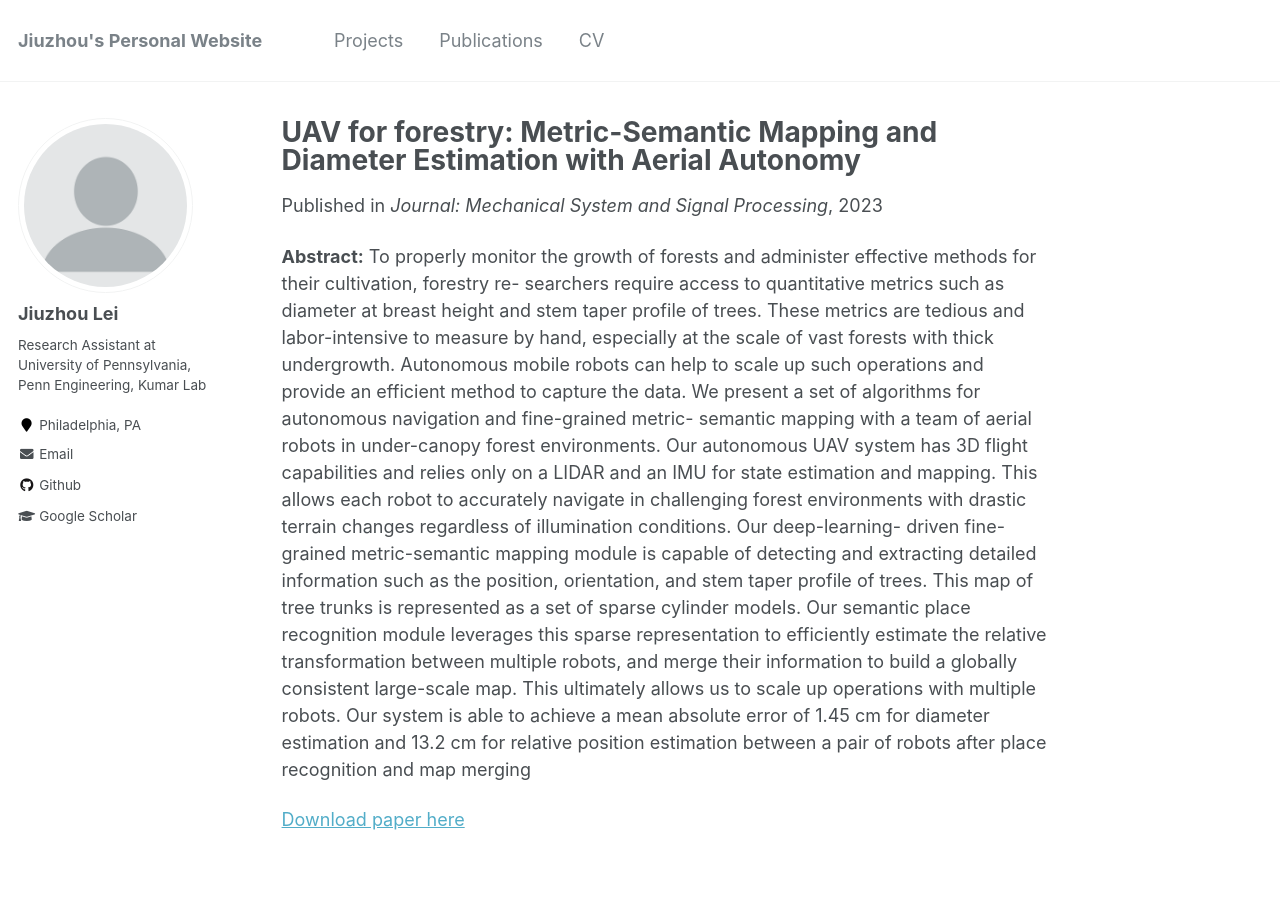
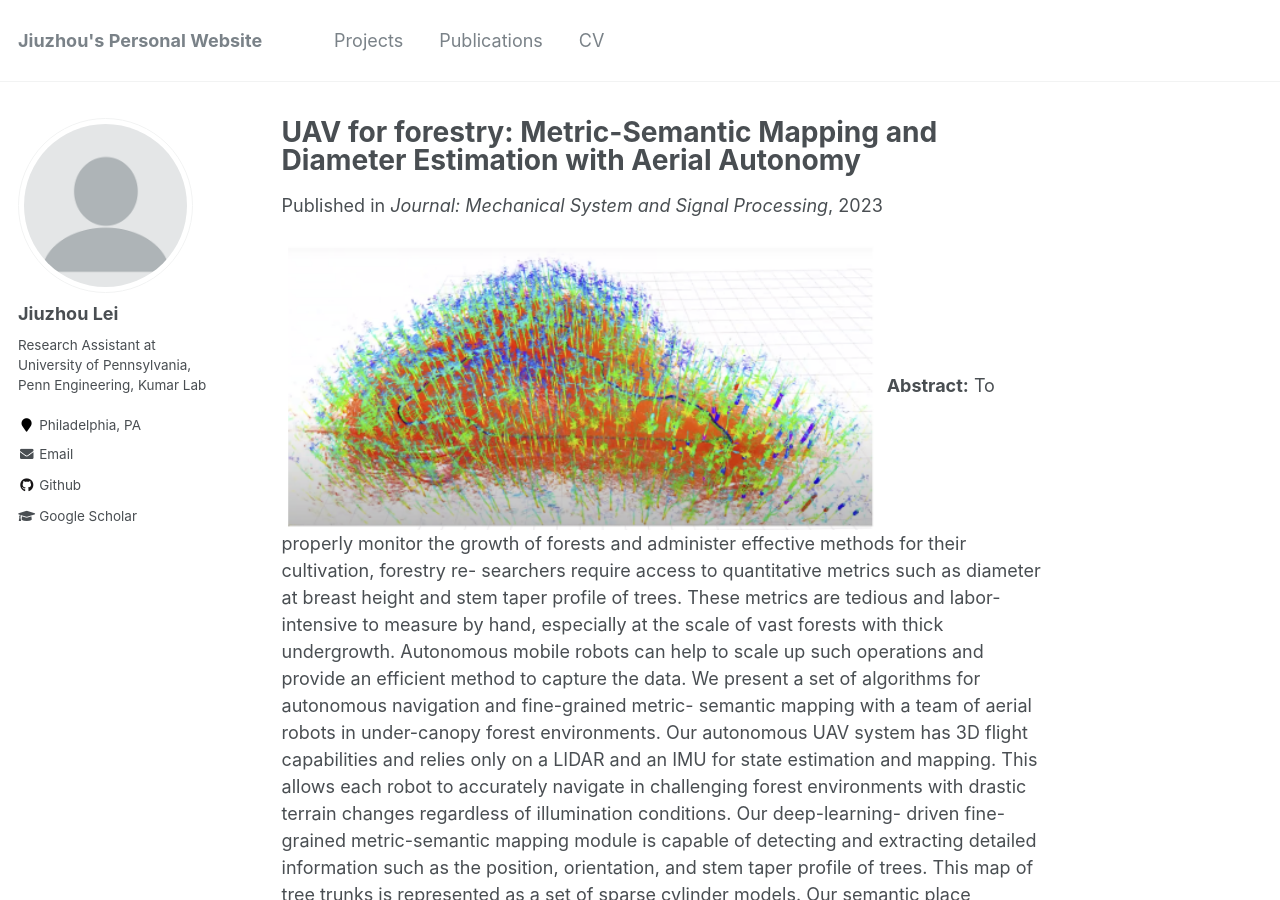
Before and after one commit to RollingOat/jiuzhou_lei.github.io, a Jekyll site: the page built from _publications/UAV_FORESTRY.md, in a window 1280 px wide and 900 px high. Built offline with Jekyll 4.4.1, drawn with Linux system fonts in a browser that asks for light colours.

Commit message:
Update UAV_FORESTRY.md

```diff
--- a/_publications/UAV_FORESTRY.md
+++ b/_publications/UAV_FORESTRY.md
@@ -8,6 +8,7 @@ venue: 'Journal: Mechanical System and Signal Processing'
 paperurl: 'http://dx.doi.org/10.2139/ssrn.4518294'
 citation:
 ---
+<img src='/images/forest_portfolio.png' width="600" height="300">
 **Abstract:** To properly monitor the growth of forests and
 administer effective methods for their cultivation, forestry re-
 searchers require access to quantitative metrics such as diameter
```
